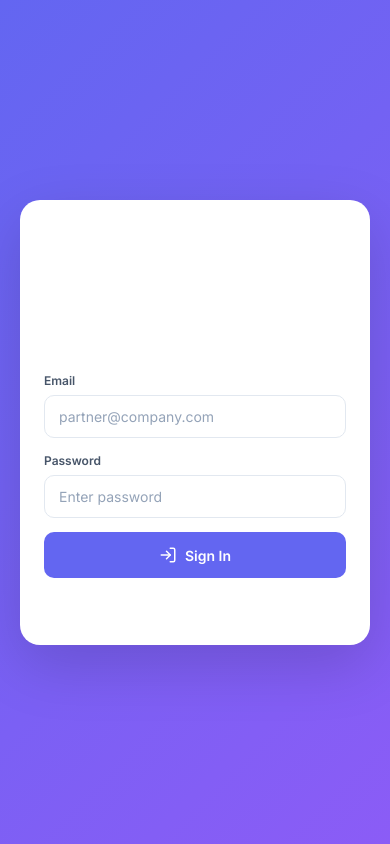
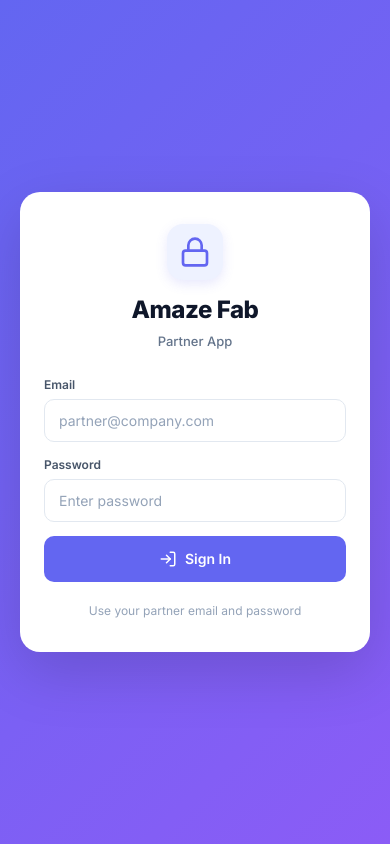
Before and after one commit to resetyme-spec/Amazeops, a React (Vite) app in the folder partner-app/: page /login in a window 390 px wide. Built offline with nearby package versions, Linux system fonts and the light colour scheme; no server answers.

Commit message:
feat(partner-app): initialize Android Capacitor mobile app and run on emulator

```diff
--- /dev/null
+++ b/partner-app/capacitor.config.json
@@ -0,0 +1,6 @@
+{
+  "appId": "com.amazeops.partner",
+  "appName": "Amaze Partner",
+  "webDir": "dist",
+  "bundledWebRuntime": false
+}
--- a/partner-app/index.html
+++ b/partner-app/index.html
@@ -3,8 +3,9 @@
   <head>
     <meta charset="UTF-8" />
     <link rel="icon" type="image/svg+xml" href="/favicon.svg" />
-    <meta name="viewport" content="width=device-width, initial-scale=1.0" />
-    <title>partner-app</title>
+    <meta name="viewport" content="width=device-width, initial-scale=1.0, maximum-scale=1.0, user-scalable=no, viewport-fit=cover" />
+    <meta name="theme-color" content="#6366f1" />
+    <title>Amaze Partner</title>
   </head>
   <body>
     <div id="root"></div>
--- a/partner-app/package.json
+++ b/partner-app/package.json
@@ -11,6 +11,9 @@
   },
   "dependencies": {
     "@aws-sdk/client-s3": "^3.1156.0",
+    "@capacitor/android": "^8.5.3",
+    "@capacitor/cli": "^8.5.3",
+    "@capacitor/core": "^8.5.3",
     "firebase": "^12.19.0",
     "lucide-react": "^1.48.0",
     "react": "^19.2.8",
--- a/partner-app/src/index.css
+++ b/partner-app/src/index.css
@@ -21,7 +21,7 @@ body {
  background: var(--bg); color: var(--text);
  line-height: 1.5; -webkit-font-smoothing: antialiased;
 }
-#root { max-width: 480px; margin: 0 auto; min-height: 100vh; position: relative; }
+#root { width: 100%; max-width: 480px; margin: 0 auto; min-height: 100vh; min-height: 100dvh; position: relative; }
 
 /* Loading */
 .loading-screen {
@@ -48,14 +48,15 @@ body {
 }
 .login-logo { text-align: center; margin-bottom: 24px; }
 .login-icon {
- width: 52px; height: 52px; border-radius: 14px;
- background: rgba(255,255,255,0.2); display: inline-flex;
- align-items: center; justify-content: center; color: #fff; margin-bottom: 10px;
+ width: 56px; height: 56px; border-radius: 16px;
+ background: #eef2ff; display: inline-flex;
+ align-items: center; justify-content: center; color: var(--primary); margin-bottom: 12px;
+ box-shadow: 0 4px 12px rgba(99,102,241,0.15);
 }
-.login-logo h1 { font-size: 22px; font-weight: 800; color: #fff; }
-.login-subtitle { font-size: 13px; color: rgba(255,255,255,0.8); margin-top: 2px; }
+.login-logo h1 { font-size: 24px; font-weight: 800; color: #0f172a; letter-spacing: -0.02em; }
+.login-subtitle { font-size: 13px; color: #64748b; margin-top: 4px; font-weight: 500; }
 .login-form { display: flex; flex-direction: column; gap: 14px; }
-.login-hint { text-align: center; font-size: 11px; color: rgba(255,255,255,0.6); margin-top: 4px; }
+.login-hint { text-align: center; font-size: 12px; color: #94a3b8; margin-top: 6px; }
 .error-banner { background: #fef2f2; color: #dc2626; padding: 10px 14px; border-radius: 8px; font-size: 13px; font-weight: 500; }
 
 /* Forms */
```
Also changed, not shown: 54 other files (tests, documents, lock files or other folders).
